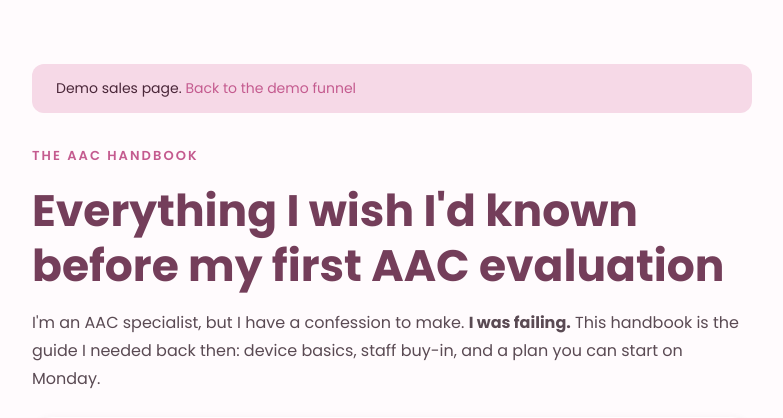
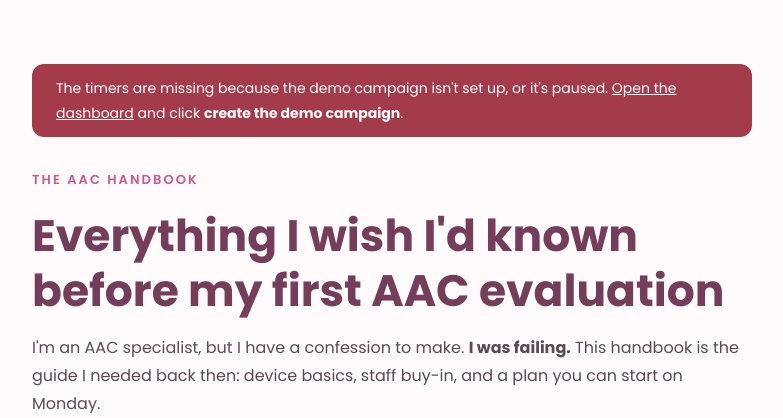
Before and after one commit to chachidiaz/emilydiazslp, a PHP site: page /apps/deadlines/demo/sales.html in a window 1280 px wide. Shown: the top 418 px of the page, without its empty margins (248-1031 px from the left). Run offline with PHP 8.4, Linux system fonts and the light colour scheme; data that the repository does not hold is empty; some libraries are stand-ins or nearby versions.

Commit message:
Keep the demo campaign one click away
The "create the demo campaign" button only showed while there were no campaigns,
so the demo pages stayed empty once a real campaign existed. The campaigns page
now offers it whenever the demo campaign is missing, creating it also un-pauses
it, and the demo pages explain what to do when its timers don't load.

timer.js now fires deadline:loaded / deadline:error events, and JS/CSS in the app
are cached for 5 minutes instead of Hostinger's default week so timer updates
reach visitors quickly.

Co-Authored-By: Claude Opus 5.5 <noreply@anthropic.com>
Claude-Session: https://claude.ai/code/session_01UcwpYS3ckym7v7RBWV2N5j

```diff
--- a/lab/apps/deadlines/demo/demo.css
+++ b/lab/apps/deadlines/demo/demo.css
@@ -1,6 +1,8 @@
 /* Demo funnel pages. Colors and type come from /brand/styles.css. */
 .wrap { max-width: var(--container-narrow); margin: 0 auto; padding: var(--space-8) var(--gutter) var(--space-9); }
 .demo-note { background: var(--blush-100); color: var(--plum-900); border-radius: var(--radius-md); padding: var(--space-3) var(--space-5); font-size: var(--text-body-sm); margin-bottom: var(--space-6); }
+.demo-note.demo-warn { background: var(--status-error); color: var(--white); }
+.demo-warn a { color: var(--white); text-decoration: underline; }
 .card { background: var(--white); border-radius: var(--radius-lg); box-shadow: var(--shadow-sm); padding: var(--space-6); margin: var(--space-5) 0; }
 .script { font-size: var(--text-script-lg); color: var(--rose-500); margin: 0 0 var(--space-3); }
 .btn { display: inline-flex; font: inherit; font-weight: var(--weight-bold); letter-spacing: var(--tracking-nav); text-transform: lowercase; background: var(--plum-700); color: var(--cream-50); border: 0; border-radius: var(--radius-pill); padding: 14px 30px; cursor: pointer; text-decoration: none; transition: background var(--dur-base) var(--ease-standard); }
--- a/lab/apps/deadlines/demo/sales.html
+++ b/lab/apps/deadlines/demo/sales.html
@@ -32,5 +32,17 @@
       </div>
     </div>
   </main>
+  <script>
+    // Explain an empty page when the demo campaign hasn't been created (or is paused).
+    function demoMissing(msg) {
+      var n = document.querySelector('.demo-note');
+      n.innerHTML = msg + ' <a href="../">Open the dashboard</a> and click <strong>create the demo campaign</strong>.';
+      n.classList.add('demo-warn');
+    }
+    document.addEventListener('deadline:loaded', function (e) {
+      if (!e.detail.campaigns.demo) demoMissing('The timers are missing because the demo campaign isn\'t set up, or it\'s paused.');
+    });
+    document.addEventListener('deadline:error', function () { demoMissing('The timers couldn\'t load.'); });
+  </script>
 </body>
 </html>
--- a/lab/apps/deadlines/timer.js
+++ b/lab/apps/deadlines/timer.js
@@ -11,6 +11,8 @@
  *
  *   <a data-deadline-campaign="SLUG" data-deadline-show="active" href="...">claim the discount</a>
  *   <p data-deadline-campaign="SLUG" data-deadline-show="expired">The discount has ended.</p>
+ *
+ * The page receives a "deadline:loaded" event (detail: the API response) once timers load.
  *
  * Links from emails should carry the subscriber's email (?email=...) so the same
  * deadline follows them across devices. The email is removed from the address bar
@@ -256,8 +258,12 @@
         Object.keys(data.campaigns).forEach(function (slug) {
           applyCampaign(data.campaigns[slug], data.now, byCampaign[slug]);
         });
+        document.dispatchEvent(new CustomEvent('deadline:loaded', { detail: data }));
       })
-      .catch(function (err) { if (window.console) console.warn('Deadline timers could not load', err); });
+      .catch(function (err) {
+        if (window.console) console.warn('Deadline timers could not load', err);
+        document.dispatchEvent(new CustomEvent('deadline:error', { detail: err }));
+      });
   }
 
   // Used by the dashboard's live preview.
```
Also changed, not shown: lab/apps/deadlines/demo/thank-you.html (+12 -0 lines), lab/apps/deadlines/index.php (+11 -0 lines), lab/apps/deadlines/.htaccess (added).
